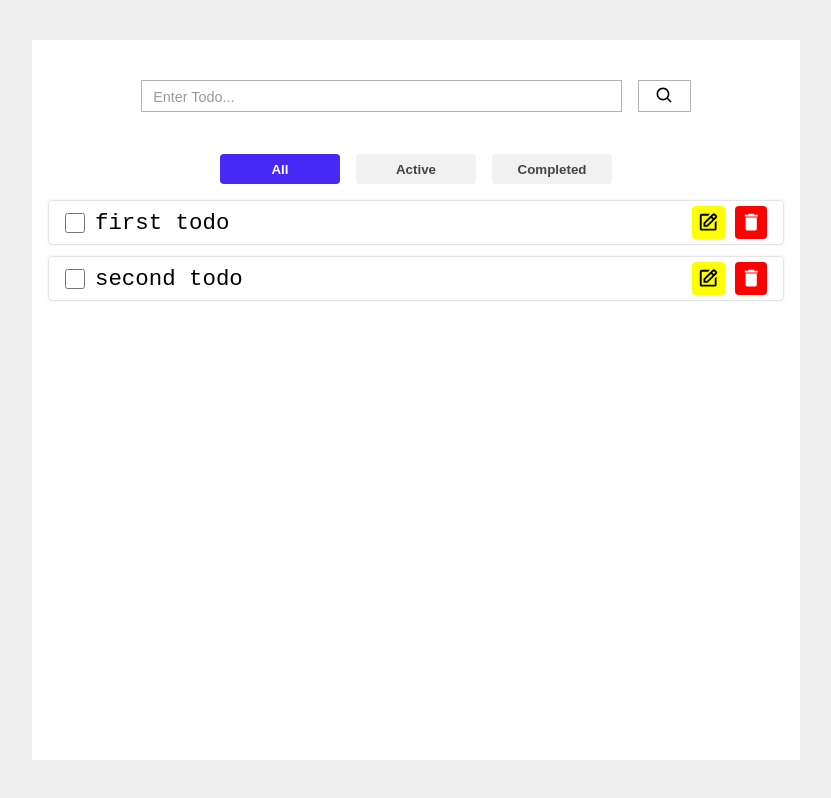
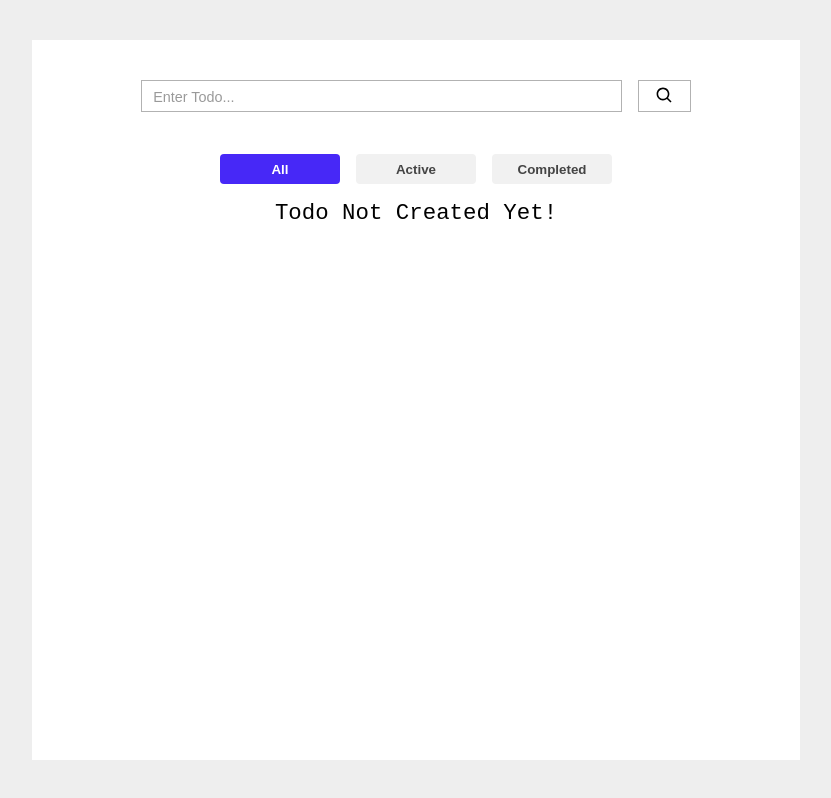
Before and after one commit to codeid9/React-Todo, a React (Vite) app: page / in a window 1280 px wide. Shown: the whole page, without its empty margins (224-1055 px from the left). Built offline with nearby package versions, Linux system fonts and the light colour scheme.

Commit message:
todo add or delete functionality added

```diff
--- a/src/App.jsx
+++ b/src/App.jsx
@@ -10,13 +10,12 @@ function App() {
   const [isSearchActive, setIsSearchActive] = useState(false);
   return (
     <div className="app">
-
       <header>
         <div className="wrapper">
           {isSearchActive ? <Search /> : <InputTodo />}
 
           <div
-            className={isSearchActive?"icon active":"icon"}
+            className={isSearchActive ? "icon active" : "icon"}
             onClick={() => setIsSearchActive((prev) => !prev)}
           >
             {isSearchActive ? <BiX /> : <BiSearch />}
@@ -24,7 +23,7 @@ function App() {
         </div>
       </header>
 
-      <ButtonSet/>
+      <ButtonSet />
 
       <TodosList />
     </div>
--- a/src/components/InputTodo.jsx
+++ b/src/components/InputTodo.jsx
@@ -1,8 +1,21 @@
-import React from "react";
+
+import { useState } from "react";
+import { useTodo } from "../context/TodoContext.jsx";
+
 
 function InputTodo() {
+  const {allTodos,setAllTodos} = useTodo();
+  const [todoText,setTodoText]=useState("");
+  function addTodo(e){
+    if(e.key==='Enter'){
+      const id = allTodos.length>0 ?(allTodos.length+1):1;
+      const newTodo = {id:id,text:todoText,completed:false};
+      setAllTodos([...allTodos,newTodo])
+      setTodoText("");
+    }
+  }
   return (
-      <input type="text" placeholder="Enter Todo..." className="input-todo"/>
+      <input type="text" placeholder="Enter Todo..." value={todoText} onChange={(e)=>setTodoText(e.target.value)} className="input-todo" onKeyDown={addTodo}/>
   );
 }
 
--- a/src/components/Todo.jsx
+++ b/src/components/Todo.jsx
@@ -1,19 +1,47 @@
-import React from "react";
+import React, { useEffect, useState } from "react";
 import { BiEdit } from "react-icons/bi";
 import { MdDelete } from "react-icons/md";
+import { useTodo } from "../context/TodoContext";
 
 function Todo({ todo }) {
+  const {allTodos,setAllTodos} = useTodo();
+  const {id,text,completed} = todo;
+  const [isCompleted, setIsCompleted] = useState(completed);
+
+  function handleDelete() {
+    const filteredTodos = allTodos.filter(item=>item.id!==(id))
+    setAllTodos([...filteredTodos]);
+  }
+
+  useEffect(()=>{
+    allTodos.filter((item)=>{
+      console.log(item);
+      if(item.id==id){
+        item.completed=isCompleted;
+      }
+    })
+    setAllTodos([...allTodos])
+  },[isCompleted])
+
+  function handleCompletedTodo() {
+    setIsCompleted(!isCompleted)
+  }
+
   return (
     <div className="todo">
       <div>
-        <input type="checkbox" />
-        <p>{todo}</p>
+        <input
+          type="checkbox"
+          checked={isCompleted}
+          onChange={handleCompletedTodo}
+        />
+        <p>{text}</p>
       </div>
       <div>
         <button>
           <BiEdit />
         </button>
-        <button>
+        <button onClick={handleDelete}>
           <MdDelete />
         </button>
       </div>
--- a/src/components/TodosList.jsx
+++ b/src/components/TodosList.jsx
@@ -1,15 +1,19 @@
-import React, { useState } from "react";
+import React, { useEffect, useState } from "react";
 import Todo from "./Todo";
+import { useTodo } from "../context/TodoContext";
 
 function TodosList() {
-  const [todos, setTodos] = useState([
-    { text: "first todo" },
-    { text: "second todo" },
-  ]);
+  const {allTodos} = useTodo();
+  const [todos, setTodos] = useState([]);
+
+  useEffect(()=>{
+    setTodos([...allTodos]);
+  },[allTodos])
+
   return (
     <div className="todo-list">
       {todos && todos.length > 0 ? (
-        todos.map((data) => <Todo key={data.text} todo={data.text} />)
+        todos.map((data) => <Todo key={data.id} todo={data} />)
       ) : (
         <p>Todo Not Created Yet!</p>
       )}
--- /dev/null
+++ b/src/context/TodoContext.jsx
@@ -0,0 +1,22 @@
+import { createContext, useContext, useEffect, useState } from "react";
+
+
+const TodoContext = createContext();
+
+export const useTodo = ()=>{
+    return useContext(TodoContext)
+};
+
+export function ThemeProvider({children}){
+    const [allTodos,setAllTodos]=useState(()=>{
+        const savedTodos = localStorage.getItem("todos");
+        return  savedTodos?JSON.parse(savedTodos) : [];
+    });
+    useEffect(()=>{
+        localStorage.setItem("todos",JSON.stringify(allTodos));
+    },[allTodos])
+
+    return(
+        <TodoContext.Provider value={{allTodos,setAllTodos}}>{children}</TodoContext.Provider>
+    )
+}
--- a/src/main.jsx
+++ b/src/main.jsx
@@ -1,9 +1,12 @@
 import { StrictMode } from "react";
 import { createRoot } from "react-dom/client";
 import App from "./App.jsx";
+import { ThemeProvider } from "./context/TodoContext.jsx";
 
 createRoot(document.getElementById("root")).render(
   <StrictMode>
+    <ThemeProvider>
       <App />
+    </ThemeProvider>
   </StrictMode>
 );
```
